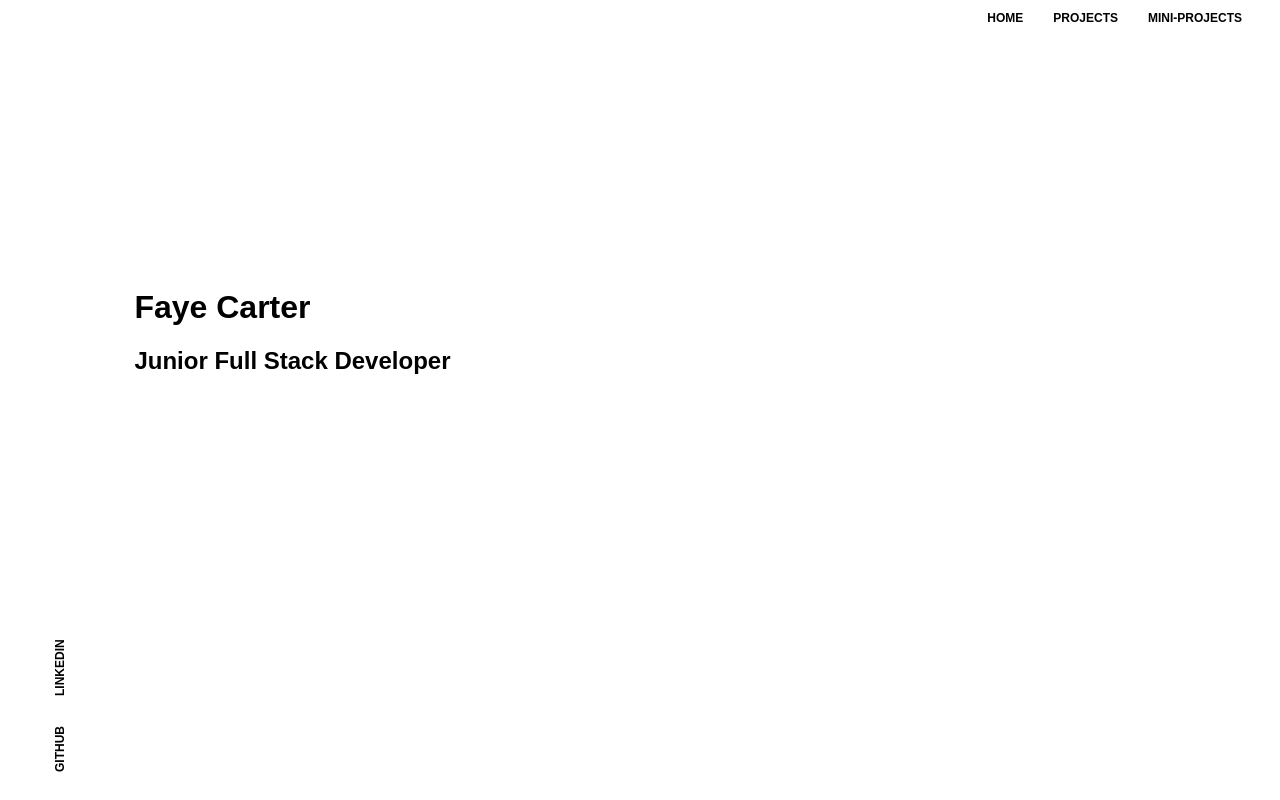
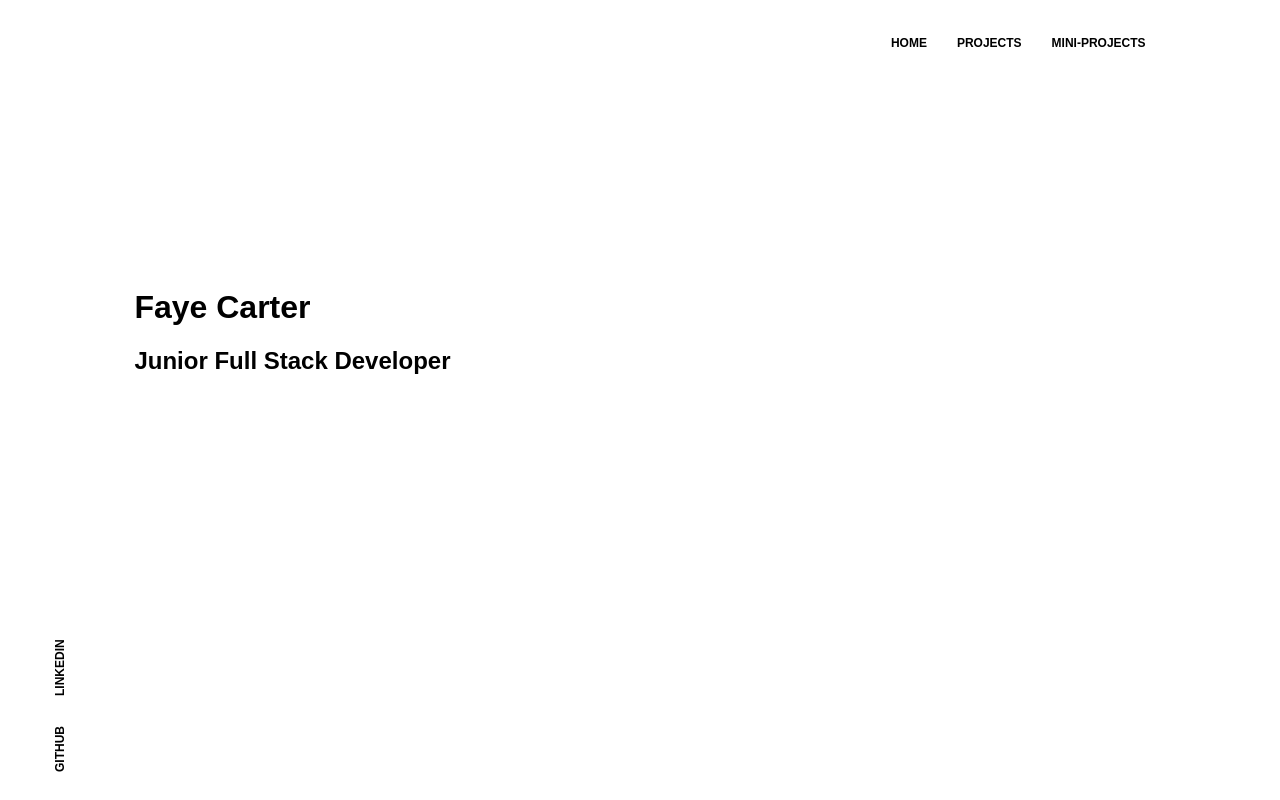
Before and after one commit to FayeCarter/portfolio, a React (Create React App) app: page / in a window 1280 px wide. Built offline with nearby package versions, Linux system fonts and the light colour scheme.

Commit message:
Correct page padding

```diff
--- a/src/App.css
+++ b/src/App.css
@@ -3,7 +3,7 @@
 }
 
 .Window {
-  padding: 2% 10% 0 10%;
+  padding: 0 10% 0 10%;
 }
 
 a:link, a:visited {
--- a/src/components/Navigation.css
+++ b/src/components/Navigation.css
@@ -1,5 +1,6 @@
 .Navigation {
   height: 2em;
+  padding: 2% 10% 0 0;
 }
 
 ul {
@@ -11,7 +12,7 @@ ul {
 
 .navigation-link {
   display: inline;
-  padding-right: 30px;
+  padding-left: 30px;
   font-size: 0.75em;
   font-weight: bold;
   text-decoration: none;
```
